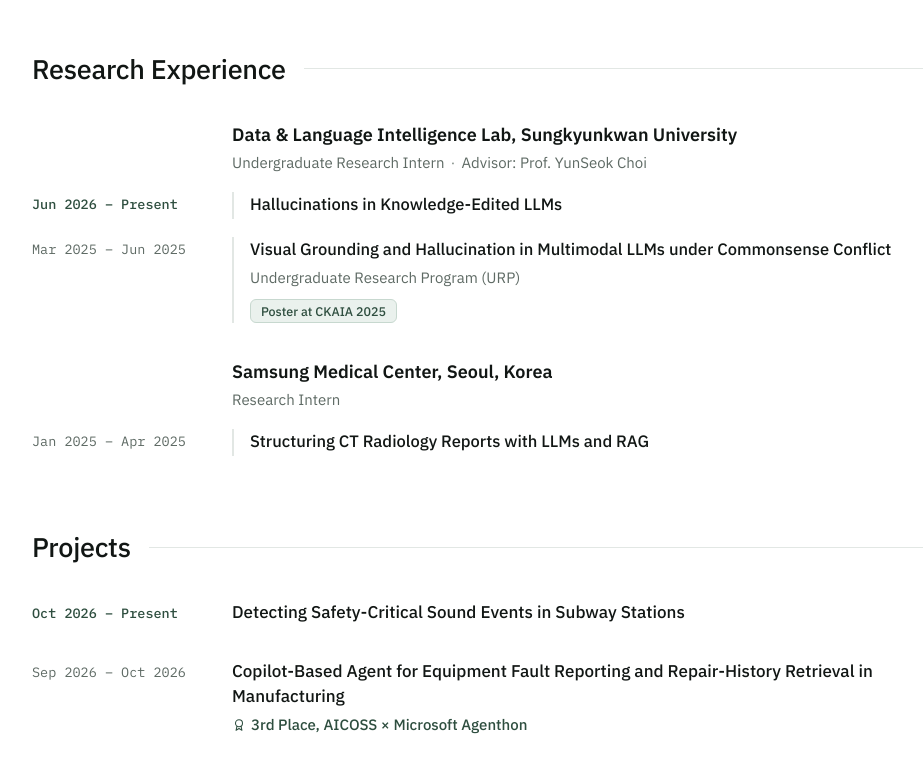
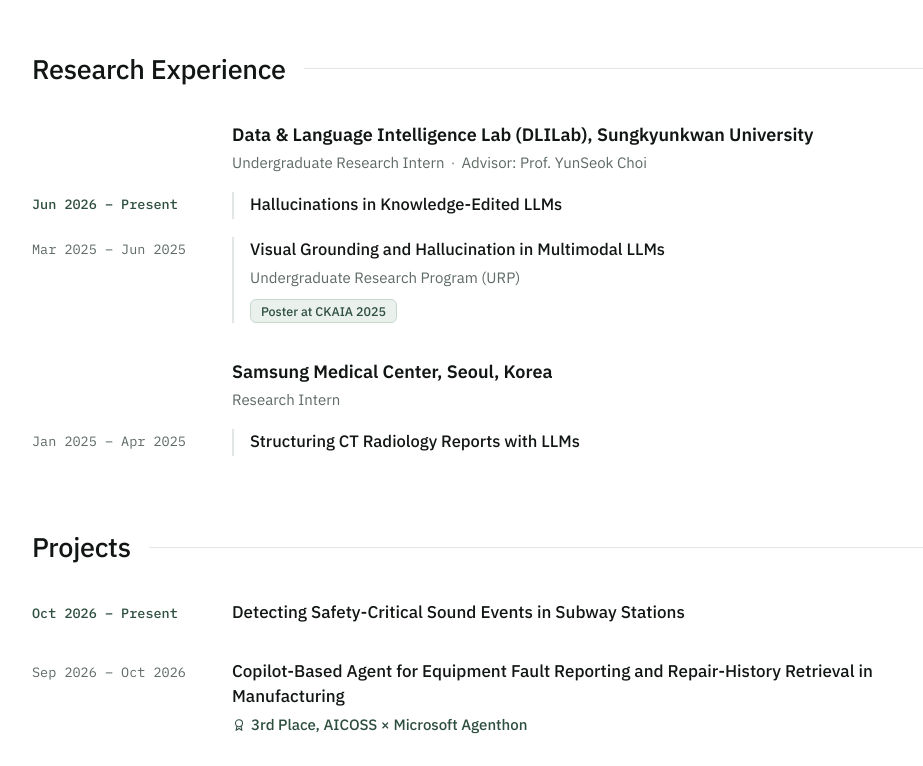
Before and after one commit to neungjookwon/neungjookwon.github.io, a plain HTML site: page index.html in a window 1280 px wide. Shown: the part 1740-2506 px from the top of the page, without its empty margins (152-1075 px from the left). Drawn offline with Linux system fonts and the light colour scheme.

Commit message:
Update index.html : research

```diff
--- a/index.html
+++ b/index.html
@@ -448,7 +448,7 @@
         <div class="org-head">
           <div></div>
           <div>
-            <h3 class="org-name">Data &amp; Language Intelligence Lab, Sungkyunkwan University</h3>
+            <h3 class="org-name">Data &amp; Language Intelligence Lab (DLILab), Sungkyunkwan University</h3>
             <p class="item-meta">Undergraduate Research Intern<span class="sep">·</span>Advisor: Prof. YunSeok Choi</p>
           </div>
         </div>
@@ -462,7 +462,7 @@
           <li>
             <div class="when mono">Mar 2025 – Jun 2025</div>
             <div class="proj">
-              <h4 class="proj-title">Visual Grounding and Hallucination in Multimodal LLMs under Commonsense Conflict</h4>
+              <h4 class="proj-title">Visual Grounding and Hallucination in Multimodal LLMs</h4>
               <p class="item-meta">Undergraduate Research Program (URP)</p>
               <div class="item-extra"><span class="tag">Poster at CKAIA 2025</span></div>
             </div>
@@ -482,7 +482,7 @@
           <li>
             <div class="when mono">Jan 2025 – Apr 2025</div>
             <div class="proj">
-              <h4 class="proj-title">Structuring CT Radiology Reports with LLMs and RAG</h4>
+              <h4 class="proj-title">Structuring CT Radiology Reports with LLMs</h4>
             </div>
           </li>
         </ul>
@@ -562,7 +562,7 @@
         </div>
       </li>
       <li>
-        <div class="when mono">Dec 2024 – Jul 2025</div>
+        <div class="when mono">Dec 2024 – Aug 2025</div>
         <div>
           <h3 class="item-title">Fundamentals of Data Analytics <span class="code mono">DASF006</span></h3>
           <p class="item-meta">Teaching Assistant<span class="sep">·</span>Sungkyunkwan University</p>
```
